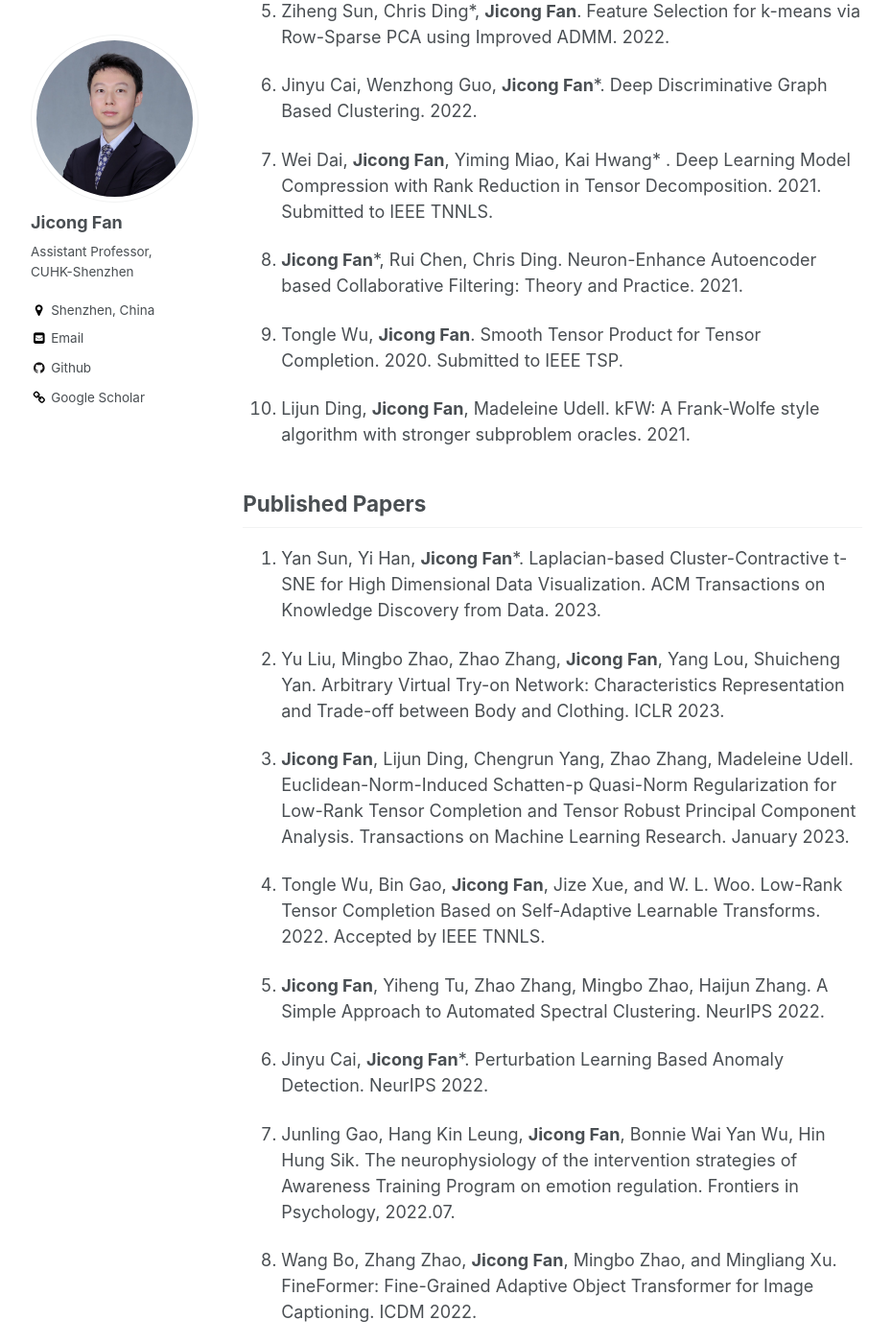
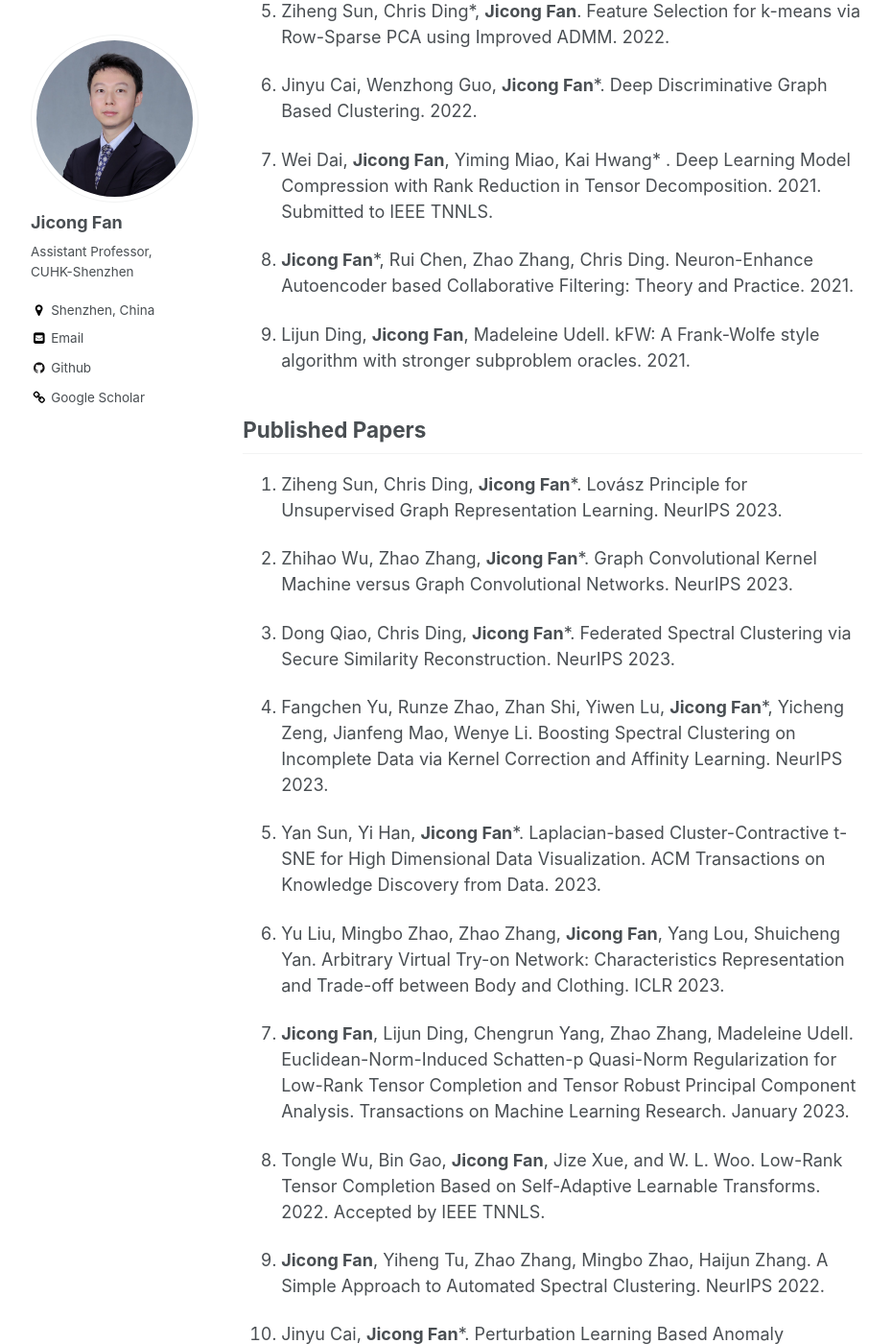
Before and after one commit to jicongfan/jicongfan.github.io, a Jekyll site: the page built from _pages/publications.md, in a window 1280 px wide and 1400 px high, scrolled down 655 px. Shown: the whole window at 96% size, without its empty margins (86-1016 px from the left). Built offline with Jekyll 4.4.1, drawn with Linux system fonts in a browser that asks for light colours.

Commit message:
Update publications.md

```diff
--- a/_pages/publications.md
+++ b/_pages/publications.md
@@ -20,9 +20,7 @@
 
 1. Wei Dai, <strong>Jicong Fan</strong>, Yiming Miao, Kai Hwang* . Deep Learning Model Compression with Rank Reduction in Tensor Decomposition. 2021. Submitted to IEEE TNNLS.
 
-1.  <strong>Jicong Fan</strong>*, Rui Chen, Chris Ding. Neuron-Enhance Autoencoder based Collaborative Filtering: Theory and Practice. 2021.
-
-1. Tongle Wu, <strong>Jicong Fan</strong>. Smooth Tensor Product for Tensor Completion. 2020. Submitted to IEEE TSP.
+1.  <strong>Jicong Fan</strong>*, Rui Chen, Zhao Zhang, Chris Ding. Neuron-Enhance Autoencoder based Collaborative Filtering: Theory and Practice. 2021.
 
 1. Lijun Ding, <strong>Jicong Fan</strong>, Madeleine Udell. kFW: A Frank-Wolfe style algorithm with stronger subproblem oracles. 2021.
 
@@ -30,6 +28,15 @@
 
 
 ## Published Papers
+
+1. Ziheng Sun, Chris Ding, <strong>Jicong Fan</strong>*. Lovász Principle for Unsupervised Graph Representation Learning. NeurIPS 2023.
+
+1. Zhihao Wu, Zhao Zhang, <strong>Jicong Fan</strong>*. Graph Convolutional Kernel Machine versus Graph Convolutional Networks. NeurIPS 2023.
+
+1. Dong Qiao, Chris Ding, <strong>Jicong Fan</strong>*. Federated Spectral Clustering via Secure Similarity Reconstruction. NeurIPS 2023.
+
+1. Fangchen Yu, Runze Zhao, Zhan Shi, Yiwen Lu, <strong>Jicong Fan</strong>*, Yicheng Zeng, Jianfeng Mao, Wenye Li.
+Boosting Spectral Clustering on Incomplete Data via Kernel Correction and Affinity Learning. NeurIPS 2023.
 
 1. Yan Sun, Yi Han, <strong>Jicong Fan</strong>*. Laplacian-based Cluster-Contractive t-SNE for High Dimensional Data Visualization. ACM Transactions on Knowledge Discovery from Data. 2023. <a href="https://arxiv.org/pdf/2207.12214.pdf"></a>
 
```
